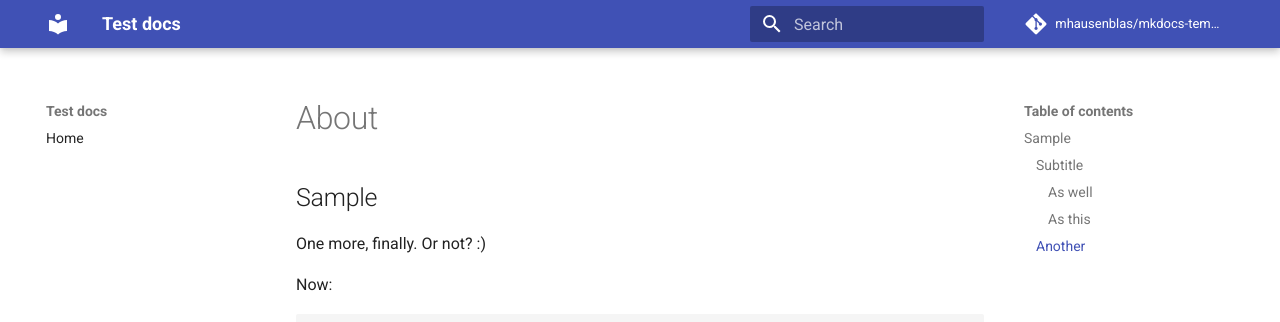
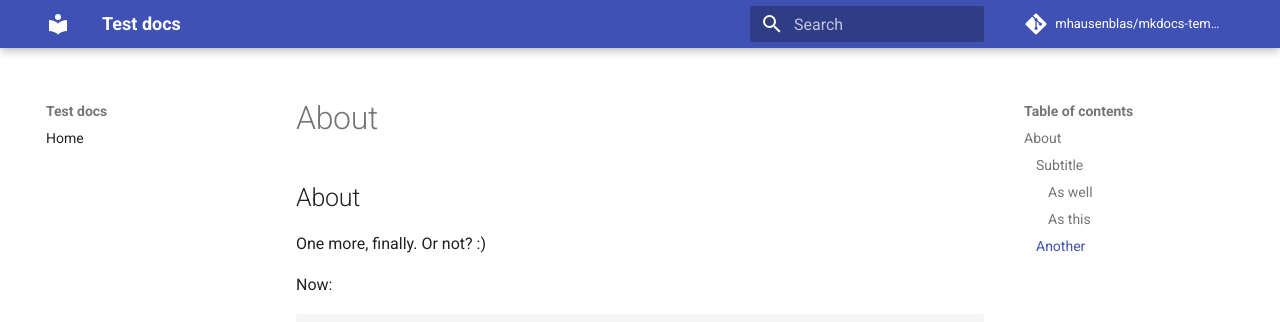
Before and after one commit to juusoautiosalo/mkdocs-test, an MkDocs documentation site: the page built from docs/about.md, in a window 1280 px wide and 1071 px high. Shown: the top 322 px of the window. Built offline with MkDocs 1.6.1 and Material for MkDocs 9.7.7, drawn with Linux system fonts in a browser that asks for light colours; comment, search, counter and statistics services are not loaded.

Commit message:
Update about.md

```diff
--- a/docs/about.md
+++ b/docs/about.md
@@ -1,4 +1,4 @@
-## Sample
+## About
 
 One more, finally. Or not? :)
 
```
